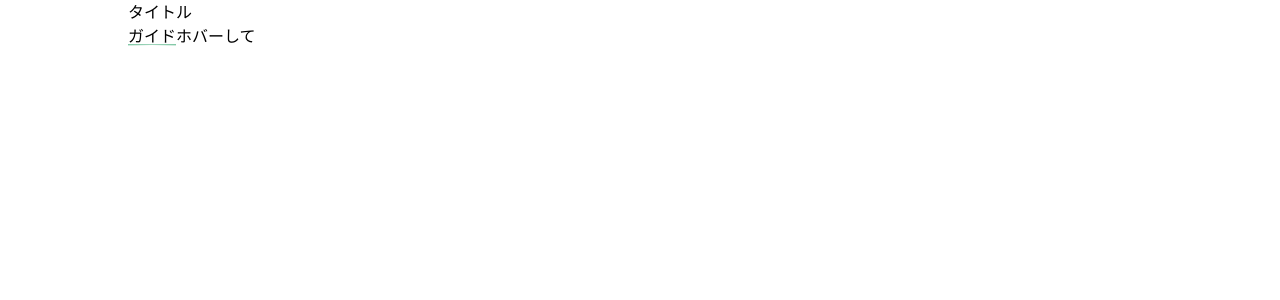
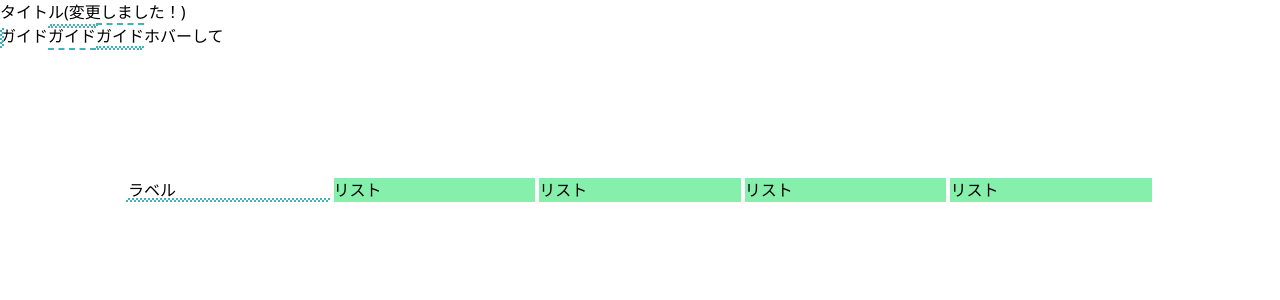
Before and after one commit to ryota-09/cms-example, a Next.js app: page / in a window 1280 px wide. Shown: the top 300 px of the page. Built offline with nearby package versions, Linux system fonts and the light colour scheme.

Commit message:
amplifyのテスト

```diff
--- a/src/pages/index.tsx
+++ b/src/pages/index.tsx
@@ -10,35 +10,56 @@ export default function Home() {
         <meta name="viewport" content="width=device-width, initial-scale=1" />
         <link rel="icon" href="/favicon.ico" />
       </Head>
-      <main className="w-[1024px] mx-auto">
-        <h1>タイトル</h1>
+      <main className="">
+        <h1>タイトル(変更しました！)</h1>
         <div>
           <ul className="flex">
-            <li className="z-0 hover-container inline-block relative">
-              <span>ガイド</span>
-              <Image
-                className="absolute bottom-0 left-0 block"
-                src={"/bg_bdb02.png"}
-                height={50}
-                width={100}
-                alt=""
-              />
-              <Image
-                className="hover-image absolute bottom-[-2.5px] left-0 hidden"
-                src={"/bg_bdb02.png"}
-                height={50}
-                width={100}
-                alt=""
-              />
+            <li>
+              <div className="before:border-l-2 before:border-dotted before:border-l-[#40b2b8] before:h-[18px] before:absolute before:left-0 before:top-[6px] before:bottom-auto before:w-[2px] after:border-l-2 after:border-dotted after:border-l-[#40b2b8] after:h-[18px] after:absolute after:left-[2px] after:top-[4px] after:w-[2px] relative w-[100%]">
+                ガイド
+              </div>
+            </li>
+            <li className="relative">
+              <div className="before:border-t-2 before:border-dotted before:border-t-[#40b2b8] before:h-2 before:absolute before:left-0 before:left-[2px] before:top-0 before:w-[100%] after:border-t-2 after:border-dotted after:border-t-[#40b2b8] after:h-2 after:absolute after:left-0 after:top-[2px] after:w-[100%] border-b-2 border-dashed border-b-[#40b2b8]">
+                ガイド
+              </div>
+            </li>
+            <li className="relative">
+              <div className="inline shrink-0 before:border-b-2 before:border-dotted before:border-b-[#40b2b8] before:h-2 before:absolute before:right-0 before:right-[2px] before:bottom-0 before:w-[100%] after:border-b-2 after:border-dotted after:border-b-[#40b2b8] after:h-2 after:absolute after:right-0 after:bottom-[2px] after:w-[100%] border-t-2 border-dashed border-t-[#40b2b8]">
+                ガイド
+              </div>
             </li>
             <li className="group">
-              <span className="transition-all duration-200 ease-in-out hover:shadow-top h-10 w-20 hover:bg-white">
+              <span className="z-10 transition-all duration-200 ease-in-out hover:shadow-top h-10 w-20 hover:bg-white">
                 ホバーして
               </span>
               <div className="z-20 hidden group-hover:block duration-200 bg-red-500 h-20 w-[100px]"></div>
             </li>
           </ul>
         </div>
+        <div className="mt-32">
+          <ul className="flex w-auto md:w-[768px] gap-1 md:w-[768px] lg:w-[1024px] mx-auto">
+            <li className="relative block bg-white-300 w-1/5 group">
+              <div className="transition-all duration-200 ease-in-out
+              delay-500
+              group-hover:before:animate-hoverFade
+              group-hover:after:animate-hoverFade
+              group-hover:after:opacity-0
+              group-hover:before:opacity-0
+              group-hover:shadow-top before:border-b-2 before:border-dotted before:border-b-[#40b2b8] before:h-2 before:absolute before:right-0 before:right-[2px] before:bottom-0 before:w-[100%] after:border-b-2 after:border-dotted after:border-b-[#40b2b8] after:h-2 after:absolute after:right-0 after:bottom-[2px] after:w-[100%]">
+                <span className="opacity-0 group-hover:animate-hoverFade before:border-b-2 before:border-dotted before:border-b-[#40b2b8] before:h-2 before:absolute before:right-0 before:right-[2px] before:bottom-[-3px] before:w-[100%] after:border-b-2 after:border-dotted after:border-b-[#40b2b8] after:h-2 after:absolute after:right-0 after:bottom-[-5px] after:w-[100%]" />
+                ラベル
+              </div>
+              <div className="h-0 drop-shadow-lg opacity-0 absolute top-full left-0 group-hover:h-32 md:w-[768px] group-hover:opacity-100 delay-500 lg:w-[1024px] bg-white">
+                ホバー時
+              </div>
+            </li>
+            <li className="block bg-green-300 w-1/5">リスト</li>
+            <li className="block bg-green-300 w-1/5">リスト</li>
+            <li className="block bg-green-300 w-1/5">リスト</li>
+            <li className="block bg-green-300 w-1/5">リスト</li>
+          </ul>
+        </div>
       </main>
     </>
   );
--- a/tailwind.config.js
+++ b/tailwind.config.js
@@ -9,6 +9,22 @@ module.exports = {
       "top-lg":
         "0 -10px 15px -3px rgba(0, 0, 0, 0.1), 0 -4px 6px -2px rgba(0, 0, 0, 0.05)",
     },
+    extend: {
+      animation: {
+        hoverFade: "hoverFade 0.8s ease-in-out",
+        customFade: "customFade 0.8s ease-in-out",
+      },
+      keyframes: {
+        hoverFade: {
+          "0%": { opacity: "1", visibility: "visible" },
+          "100%": { opacity: "0", visibility: "hidden" },
+        },
+        customFade: {
+          "0%": { opacity: "1" },
+          "100%": { opacity: "0" },
+        },
+      },
+    },
   },
   plugins: [],
 };
```
